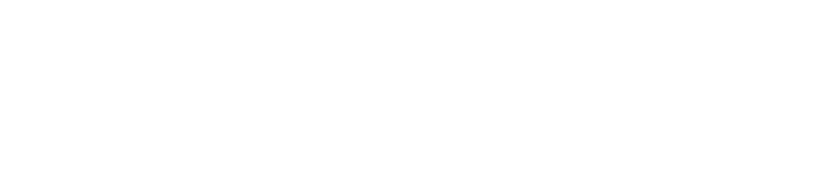
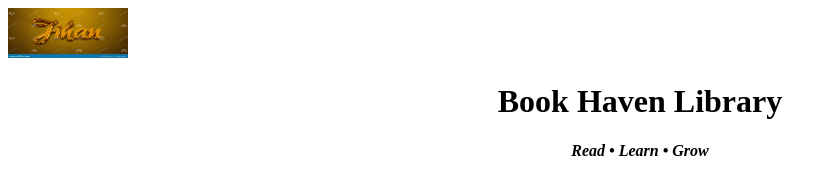
Before and after one commit to naimul291/my-second-practice, a plain HTML site: page index.html in a window 1280 px wide. Shown: the whole page, without its empty margins (0-836 px from the left). Drawn offline with Linux system fonts and the light colour scheme.

Commit message:
header section added

```diff
--- a/index.html
+++ b/index.html
@@ -6,6 +6,10 @@
     <title>Book Haven Library</title>
 </head>
 <body>
-
+<header>
+    <img src="Images/red-d-editable-text-effect-352102935.jpg" height="50" width="120"alt="website logo">
+    <h1 style="text-align: center;" >Book Haven Library</h1>
+    <p style="text-align: center;"><strong><em>Read • Learn • Grow</em></strong></p>
+</header>
 </body>
 </html>
```
Also changed, not shown: Images/red-d-editable-text-effect-352102935.jpg (added).
